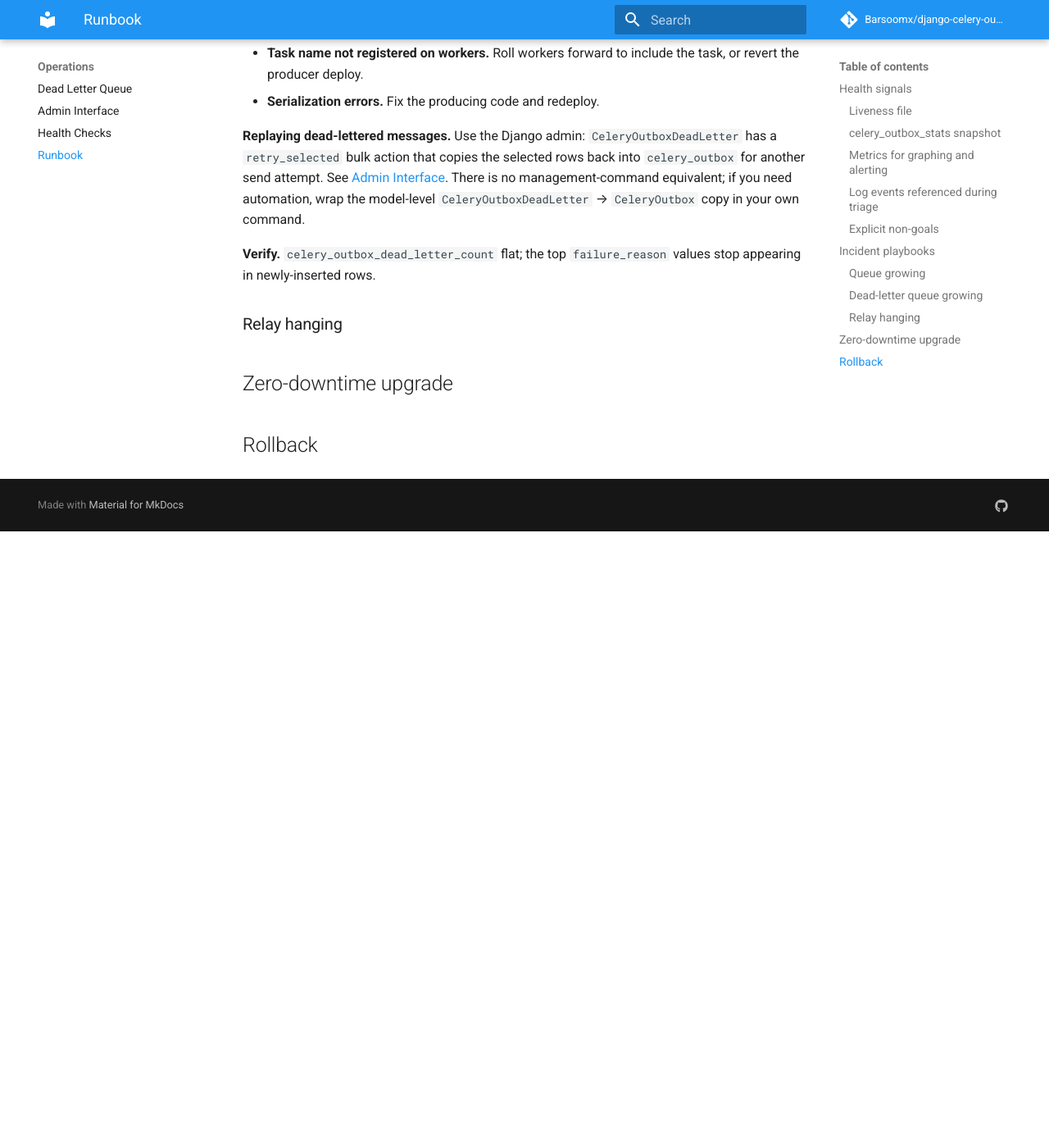
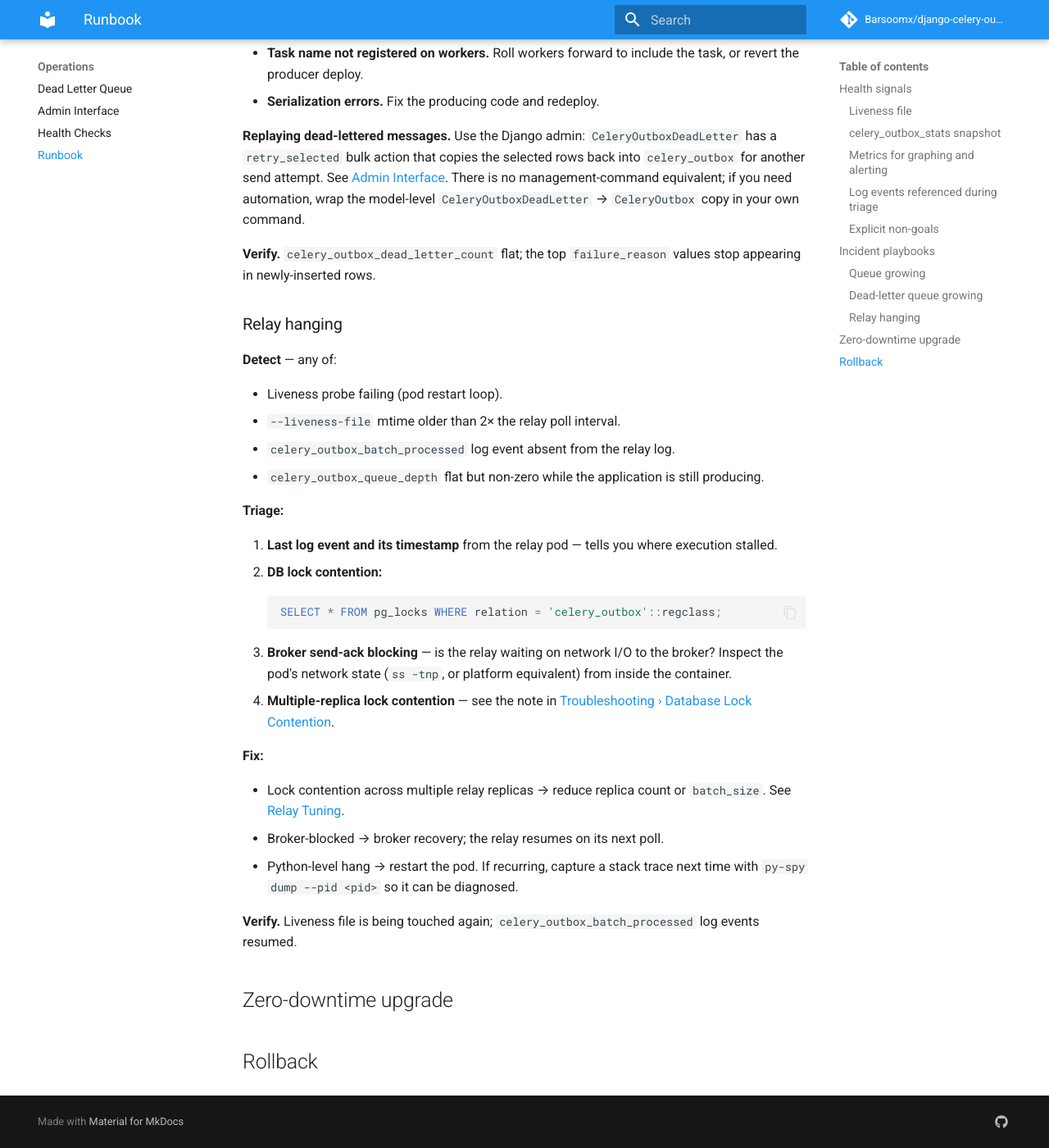
Before and after one commit to Barsoomx/django-celery-outbox, an MkDocs documentation site: the page built from docs/operations/runbook.md, in a window 1280 px wide and 1400 px high, scrolled down 3549 px. Shown: the whole window at 82% size. Built offline with MkDocs 1.6.1 and Material for MkDocs 9.7.7, drawn with Linux system fonts in a browser that asks for light colours; comment, search, counter and statistics services are not loaded; before the commit the page ends 4197 px from its top, so only the background shows below that.

Commit message:
docs(runbook): relay hanging playbook
Refs #20

Co-Authored-By: Claude Opus 4.7 (1M context) <noreply@anthropic.com>

````diff
--- a/docs/operations/runbook.md
+++ b/docs/operations/runbook.md
@@ -121,7 +121,32 @@ All four can be answered from the Django admin ([Admin Interface](admin-interfac
 
 ### Relay hanging
 
-<!-- filled in by Task 5 -->
+**Detect** — any of:
+
+- Liveness probe failing (pod restart loop).
+- `--liveness-file` mtime older than 2× the relay poll interval.
+- `celery_outbox_batch_processed` log event absent from the relay log.
+- `celery_outbox_queue_depth` flat but non-zero while the application is still producing.
+
+**Triage:**
+
+1. **Last log event and its timestamp** from the relay pod — tells you where execution stalled.
+2. **DB lock contention:**
+
+    ```sql
+    SELECT * FROM pg_locks WHERE relation = 'celery_outbox'::regclass;
+    ```
+
+3. **Broker send-ack blocking** — is the relay waiting on network I/O to the broker? Inspect the pod's network state (`ss -tnp`, or platform equivalent) from inside the container.
+4. **Multiple-replica lock contention** — see the note in [Troubleshooting › Database Lock Contention](../troubleshooting.md#database-lock-contention).
+
+**Fix:**
+
+- Lock contention across multiple relay replicas → reduce replica count or `batch_size`. See [Relay Tuning](../relay/tuning.md).
+- Broker-blocked → broker recovery; the relay resumes on its next poll.
+- Python-level hang → restart the pod. If recurring, capture a stack trace next time with `py-spy dump --pid <pid>` so it can be diagnosed.
+
+**Verify.** Liveness file is being touched again; `celery_outbox_batch_processed` log events resumed.
 
 ## Zero-downtime upgrade
 
````
